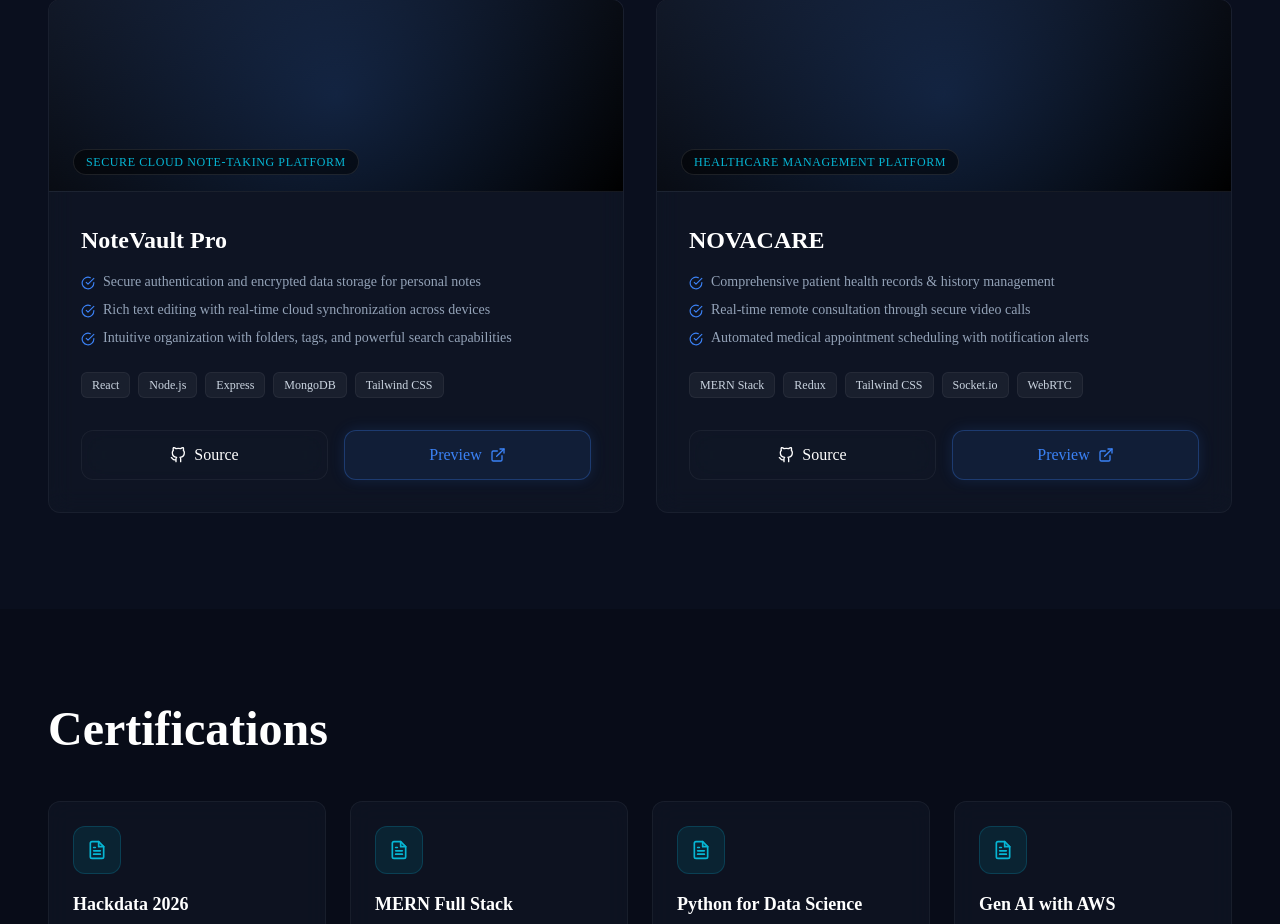
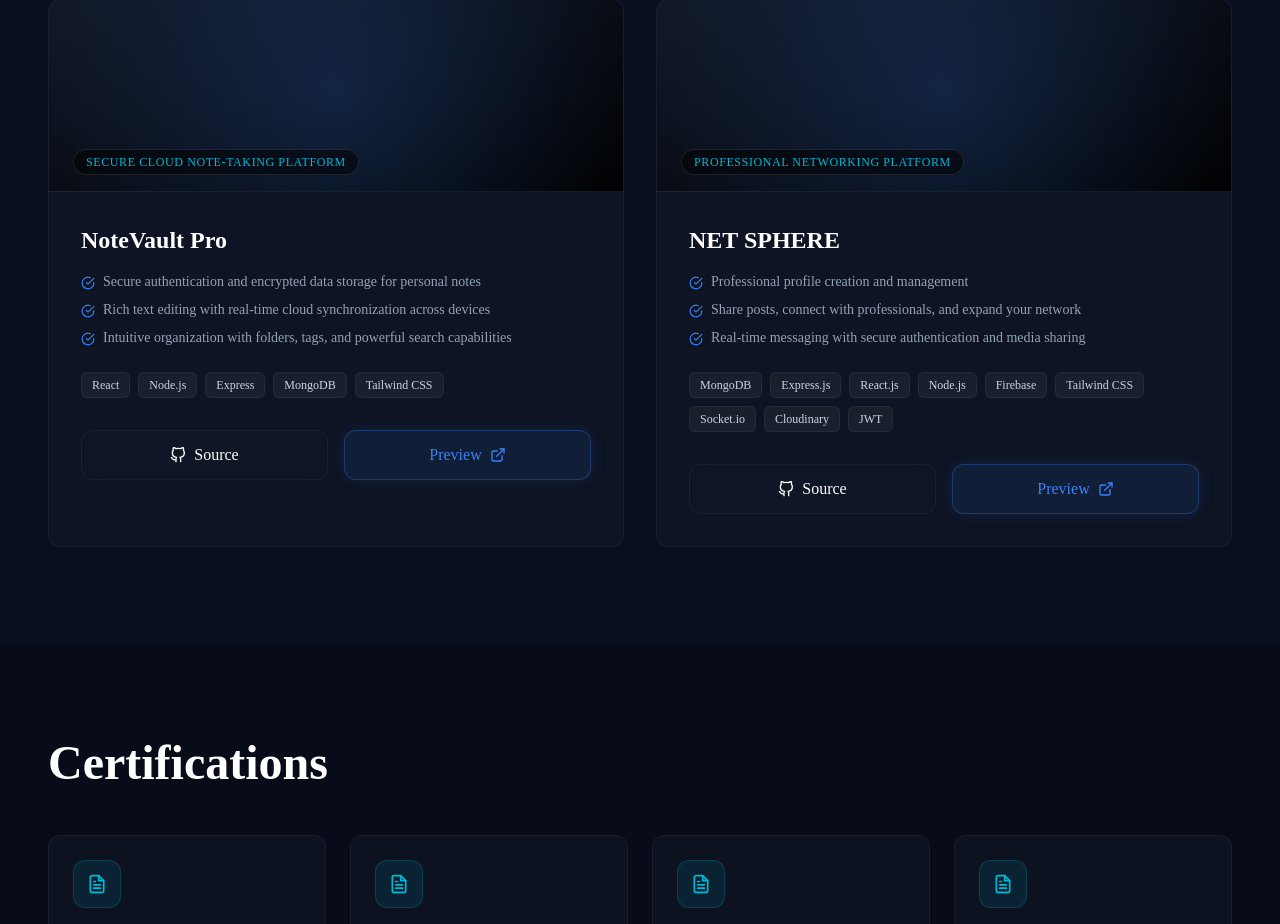
Before and after one commit to ps01091977-creator/Portfolio-, a React (Vite) app: page / in a window 1280 px wide. Shown: the part 3905-4829 px from the top of the page. Built offline with nearby package versions, Linux system fonts and the light colour scheme.

Commit message:
new project added

```diff
--- a/src/App.jsx
+++ b/src/App.jsx
@@ -55,16 +55,16 @@ const projects = [
   },
   {
     id: 2,
-    title: 'NOVACARE',
-    tag: 'Healthcare Management Platform',
+    title: 'NET SPHERE',
+    tag: 'PROFESSIONAL NETWORKING PLATFORM',
     features: [
-      'Comprehensive patient health records & history management',
-      'Real-time remote consultation through secure video calls',
-      'Automated medical appointment scheduling with notification alerts'
+      'Professional profile creation and management',
+      'Share posts, connect with professionals, and expand your network',
+      'Real-time messaging with secure authentication and media sharing'
     ],
-    tech: ['MERN Stack', 'Redux', 'Tailwind CSS', 'Socket.io', 'WebRTC'],
-    github: 'https://github.com/ps01091977-creator/Novacare.git',
-    demo: 'https://novacares.vercel.app'
+    tech: ['MongoDB', 'Express.js', 'React.js', 'Node.js', 'Firebase', 'Tailwind CSS', 'Socket.io', 'Cloudinary', 'JWT'],
+    github: 'https://github.com/ps01091977-creator/Net-Sphere.git',
+    demo: 'https://net-sphere-ns.vercel.app'
   }
 ];
 
```
